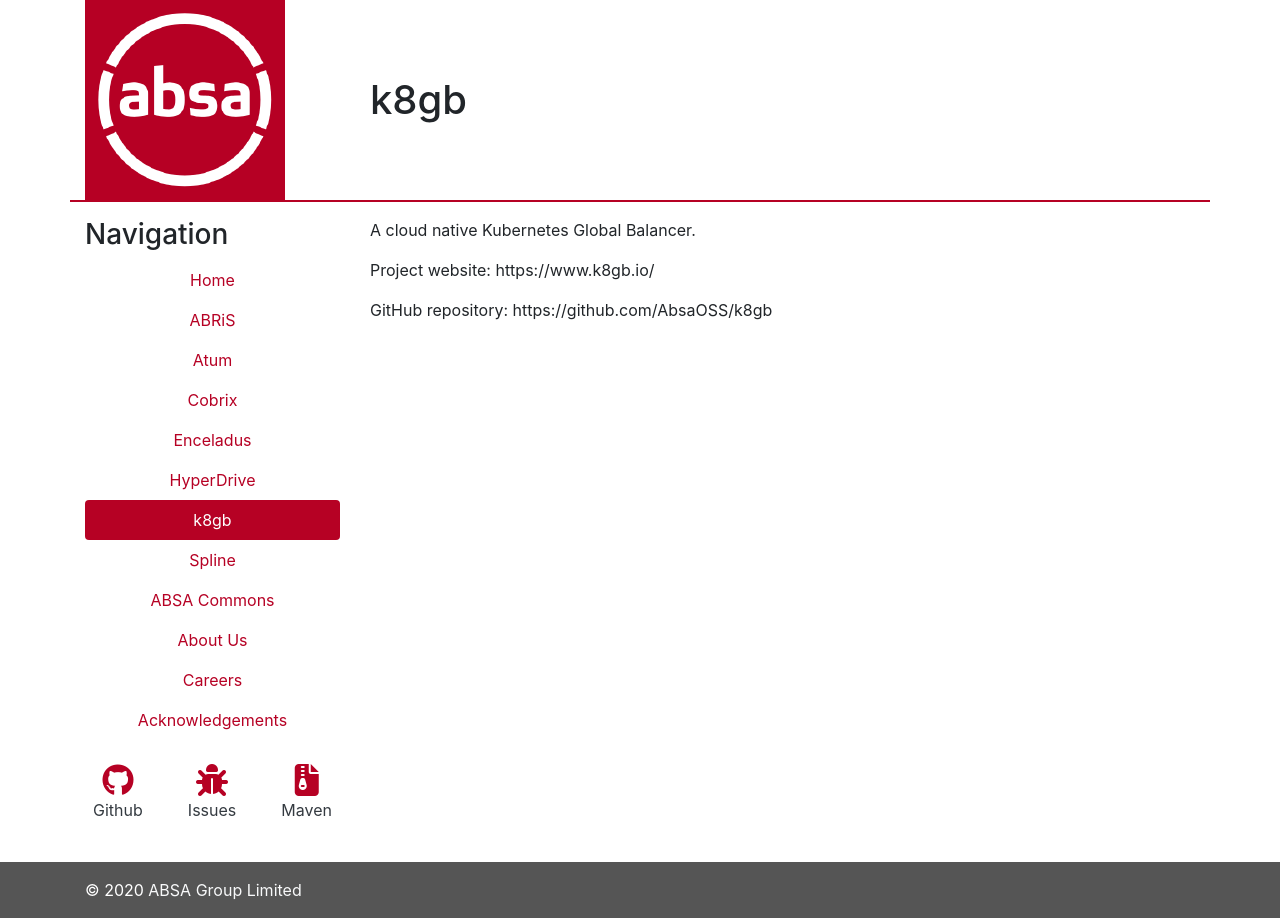
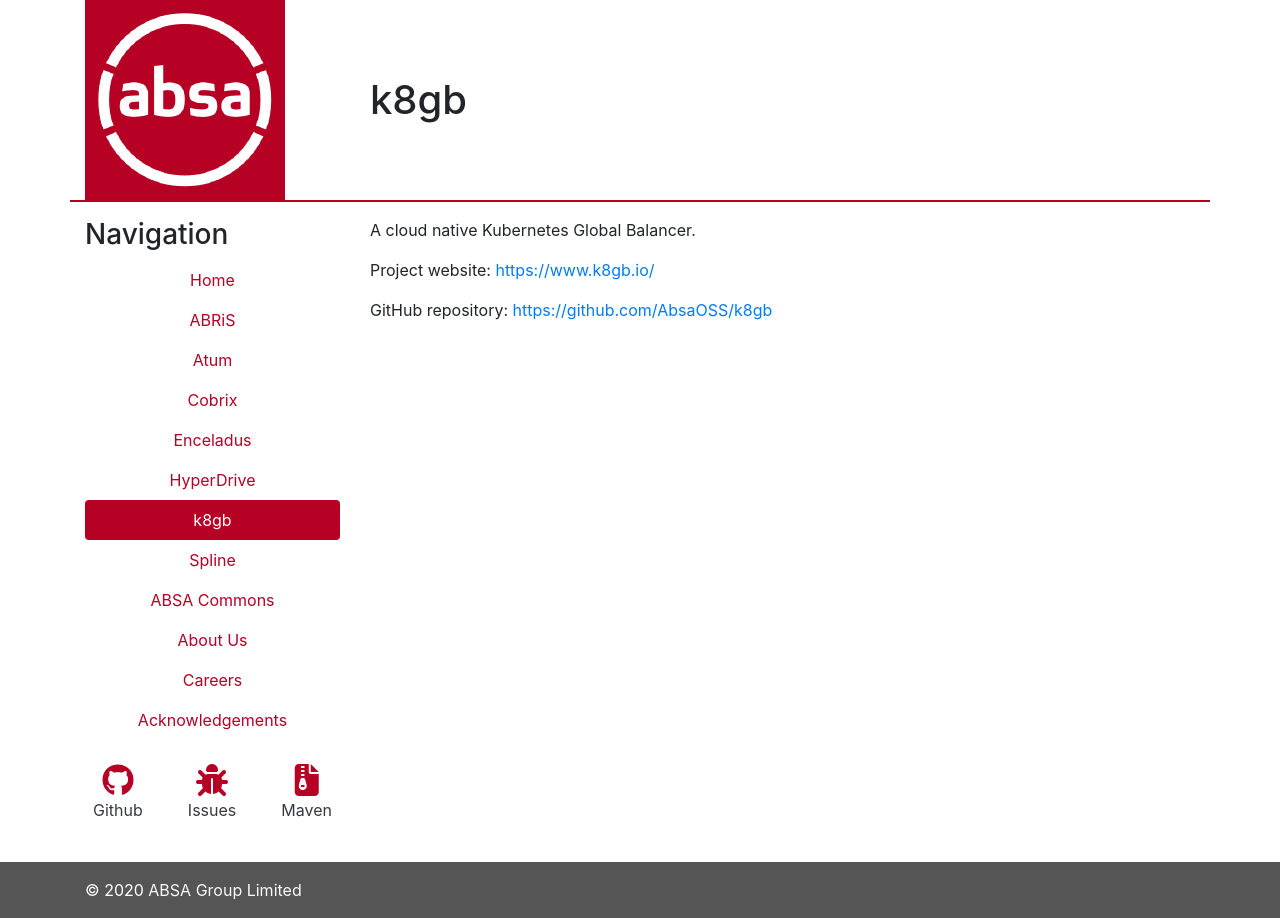
Before and after one commit to AbsaOSS/absaoss.github.io, a Jekyll site: the page built from k8gb-io.md, in a window 1280 px wide. Built offline with Jekyll 4.4.1, drawn with Linux system fonts in a browser that asks for light colours; nearby versions of some CDN libraries; some of the changed lines change nothing that is shown.

Commit message:
Fix k8gb urls

```diff
--- a/k8gb-io.md
+++ b/k8gb-io.md
@@ -5,6 +5,6 @@
 
 A cloud native Kubernetes Global Balancer.
 
-Project website: https://www.k8gb.io/
+Project website: [https://www.k8gb.io/](https://www.k8gb.io/)
 
-GitHub repository: https://github.com/AbsaOSS/k8gb
+GitHub repository: [https://github.com/AbsaOSS/k8gb](https://github.com/AbsaOSS/k8gb)
```
